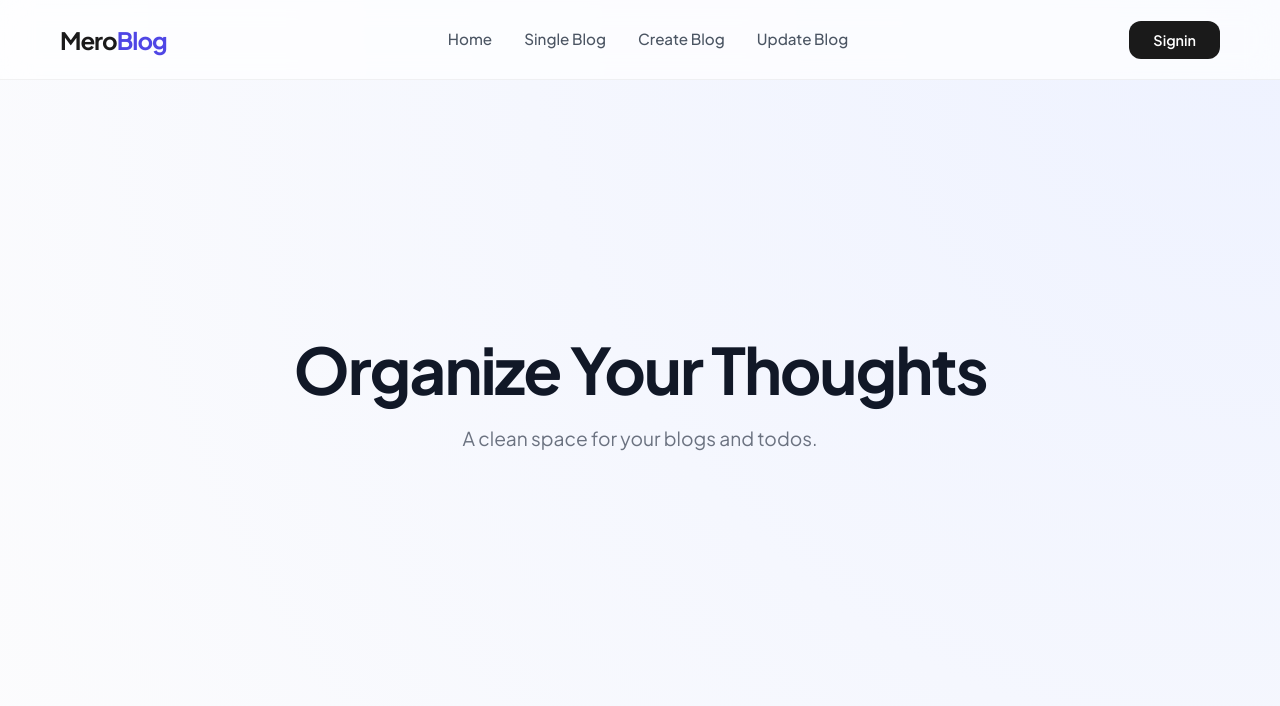
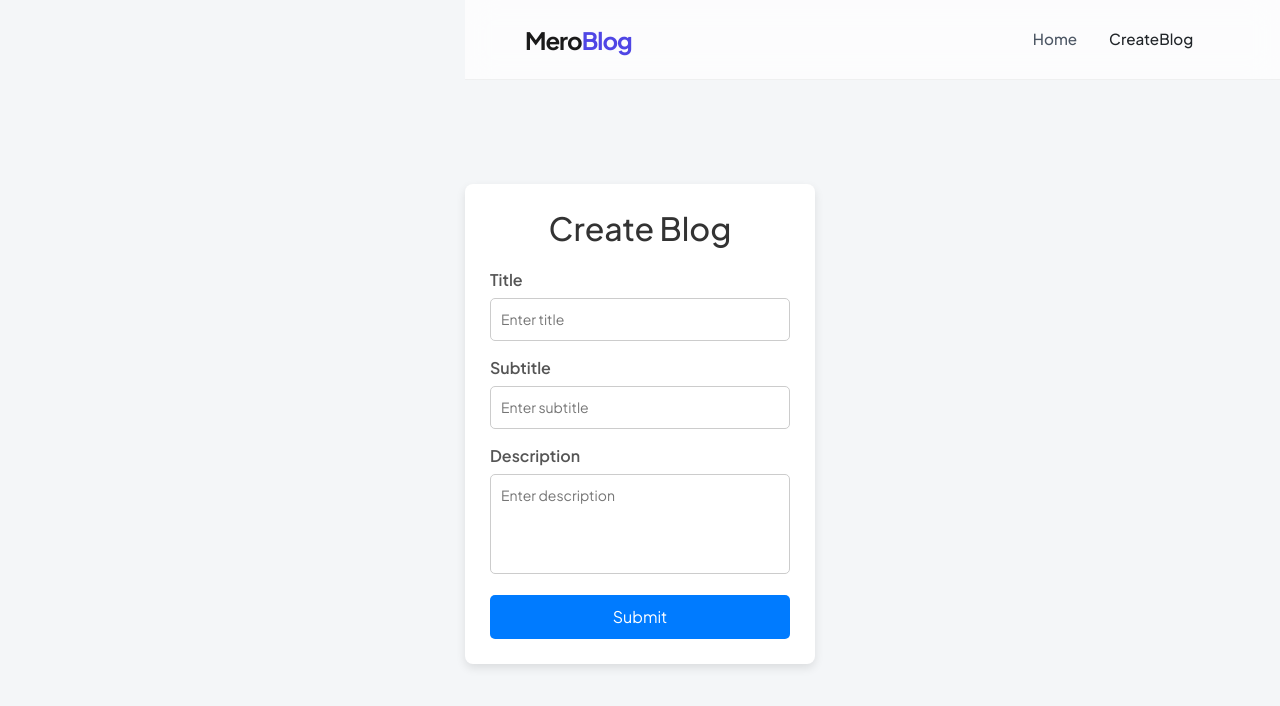
Before and after one commit to cprabin077/cms104Frontend, a React (Vite) app: page /createBlog in a window 1280 px wide. Shown: the top 706 px of the page. Built offline with nearby package versions, Linux system fonts and the light colour scheme.

Commit message:
first approach

```diff
--- a/src/component/Navbar/Navbar.jsx
+++ b/src/component/Navbar/Navbar.jsx
@@ -1,7 +1,9 @@
 import React from 'react'
 import './Navbar.css'
+import { useNavigate } from 'react-router-dom'
 
 const Navbar = () => {
+    const navigate = useNavigate()
   return (
     <div>
             <nav className="navbar">
@@ -10,9 +12,9 @@ const Navbar = () => {
 
                     <div className="nav-links">
                         <a href="/">Home</a>
-                        <a href="/singleBlog">Single Blog</a>
-                        <a href="/createBlog">Create Blog</a>
-                        <a href="/updateBlog">Update Blog</a>
+
+                        <a onClick={()=>navigate('/createBlog')}>CreateBlog</a>
+
                     </div>
 
                     <div className="nav-actions">
@@ -20,13 +22,8 @@ const Navbar = () => {
                     </div>
                 </div>
             </nav>
-
-            <section className="hero">
-                <div className="hero-content">
-                    <h1>Organize Your Thoughts</h1>
-                    <p>A clean space for your blogs and todos.</p>
-                </div>
-            </section>
+            <br/>
+            <br/>
         </div>
   )
 }
--- /dev/null
+++ b/src/pages/CreateBlog/CreateBlog.css
@@ -0,0 +1,66 @@
+body {
+    font-family: Arial, sans-serif;
+    background: #f4f6f8;
+    display: flex;
+    justify-content: center;
+    align-items: center;
+    height: 100vh;
+}
+
+.form-container {
+    background: #ffffff;
+    padding: 25px;
+    width: 350px;
+    border-radius: 8px;
+    box-shadow: 0 4px 10px rgba(0, 0, 0, 0.1);
+}
+
+.form-container h2 {
+    text-align: center;
+    margin-bottom: 20px;
+    color: #333;
+}
+
+.form-group {
+    margin-bottom: 15px;
+}
+
+label {
+    display: block;
+    margin-bottom: 6px;
+    font-weight: 600;
+    color: #555;
+}
+
+input, textarea {
+    width: 100%;
+    padding: 10px;
+    border-radius: 5px;
+    border: 1px solid #ccc;
+    font-size: 14px;
+}
+
+textarea {
+    resize: none;
+    height: 100px;
+}
+
+input:focus, textarea:focus {
+    outline: none;
+    border-color: #007bff;
+}
+
+button {
+    width: 100%;
+    padding: 10px;
+    background: #007bff;
+    color: #fff;
+    border: none;
+    border-radius: 5px;
+    font-size: 16px;
+    cursor: pointer;
+}
+
+button:hover {
+    background: #0056b3;
+}
--- a/src/pages/CreateBlog/CreateBlog.jsx
+++ b/src/pages/CreateBlog/CreateBlog.jsx
@@ -1,10 +1,65 @@
-import React from 'react'
+import React, { use, useState } from 'react'
 import Navbar from '../../component/Navbar/Navbar'
+import './CreateBlog.css'
+import axios from 'axios'
+import { data, useNavigate } from 'react-router-dom'
 
 const CreateBlog = () => {
+
+  const navigate = useNavigate()
+
+  const [title, setTitle] = useState("")
+  const [subTitle, setSubTitle] = useState("")
+  const [description, setDescription] = useState("")
+
+  const createBlog = async (e) => {
+    e.preventDefault()
+    const data = {
+      title: title, // backend lay leko : stateName
+      subTitle: subTitle,
+      description: description
+    }
+    //send above states data to api
+    const respose = await axios.post("http://localhost:2000/blogs", data)
+    if(respose.status==201){
+      alert(respose.data.message)
+      navigate("/")
+    }else{
+      alert("Something went wrong")
+    }
+  }
+
+
+  //console.log(title,subTitle,description)
+
   return (
     <div>
-        <Navbar/>
+      <Navbar />
+
+      <div className="form-container">
+        <h2>Create Blog</h2>
+        <form onSubmit={createBlog}>
+          <div className="form-group">
+            <label htmlFor="title">Title</label>
+            <input type="text" id="title" placeholder="Enter title" onChange={
+              (e) => setTitle(e.target.value)
+            } />
+          </div>
+
+          <div className="form-group">
+            <label htmlFor="subtitle">Subtitle</label>
+            <input type="text" id="subtitle" placeholder="Enter subtitle" onChange={
+              (e) => setSubTitle(e.target.value)} />
+          </div>
+
+          <div className="form-group">
+            <label htmlFor="description">Description</label>
+            <textarea id="description" placeholder="Enter description" onChange={(e) => setDescription(e.target.value)}></textarea>
+          </div>
+
+          <button type="submit">Submit</button>
+        </form>
+      </div>
     </div>
   )
 }
--- a/src/pages/Home/Home.jsx
+++ b/src/pages/Home/Home.jsx
@@ -30,7 +30,9 @@ const Home = () => {
 
     return (
         <div>
-            <Navbar />
+            <Navbar/>
+            <br/>
+            <br/>
             <div className="card" style={{ width: '18rem' }}>
                 {blogs.map((blog) => {
                     return (
```
